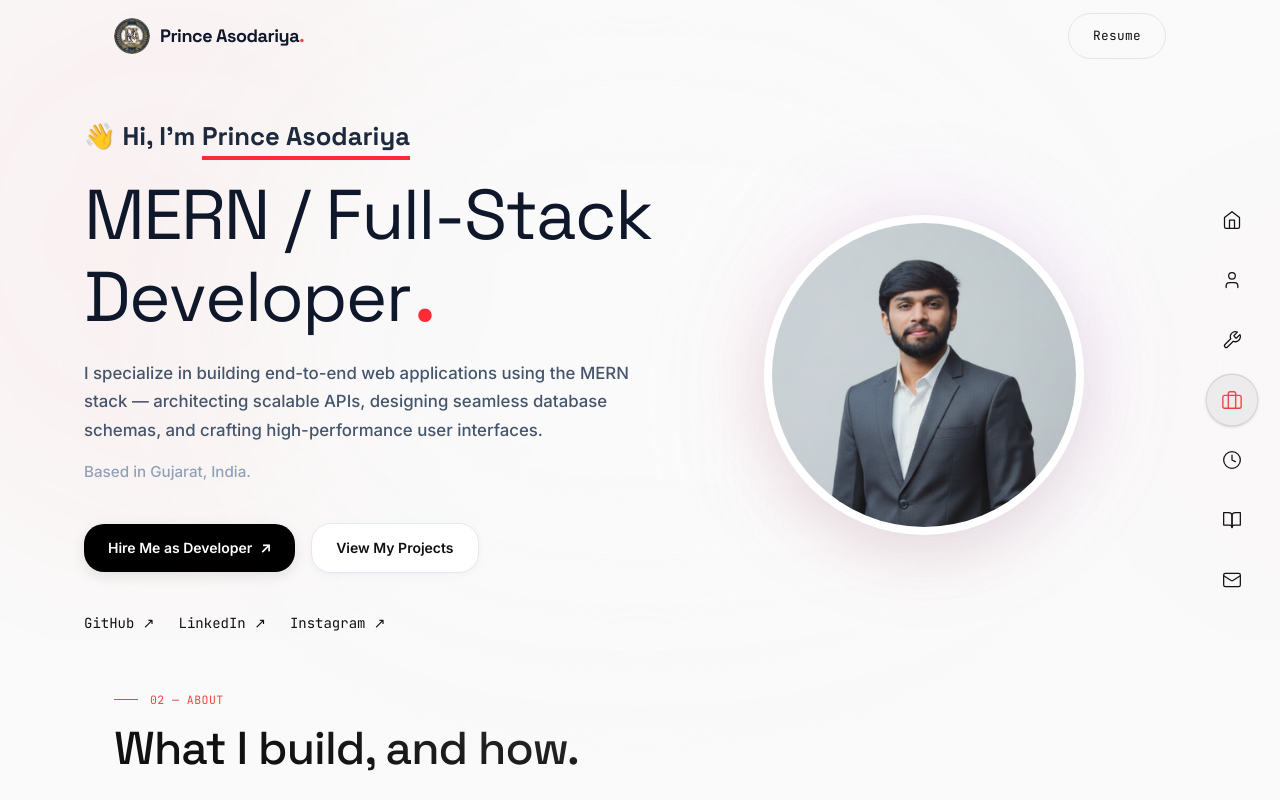
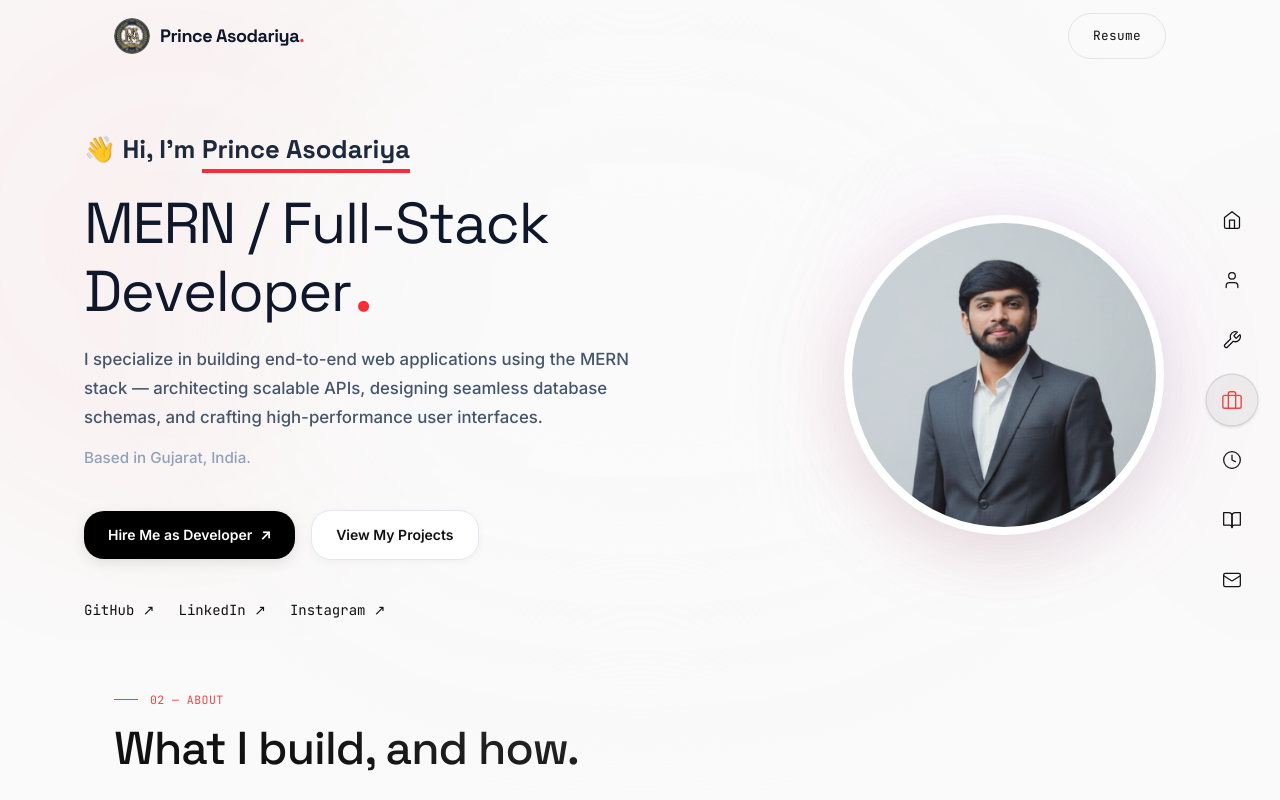
Before and after one commit to princeasodariya13/Prince-Asodariya, a Next.js app: page / in a window 1280 px wide. Shown: the top 800 px of the page. Built offline with nearby package versions, Linux system fonts and the light colour scheme.

Commit message:
feat: add Hero section with interactive background and variable typography components

```diff
--- a/components/Hero.tsx
+++ b/components/Hero.tsx
@@ -48,7 +48,7 @@ export default function Hero() {
       {/* Soft Glow behind text to ensure legibility against the grid */}
       <div className="absolute top-1/2 left-1/2 -translate-x-1/2 -translate-y-1/2 w-full max-w-[800px] h-[600px] bg-bg-primary/90 blur-[100px] rounded-full pointer-events-none z-[5]" />
 
-      <div className="w-full max-w-[1240px] mx-auto px-[clamp(1.25rem,5vw,4rem)] relative z-10 grid lg:grid-cols-[1.3fr_0.7fr] gap-12 lg:gap-4 items-center">
+      <div className="w-full max-w-[1240px] mx-auto px-[clamp(1.25rem,5vw,4rem)] relative z-10 grid lg:grid-cols-[1fr_auto] gap-12 lg:gap-8 items-center">
         {/* Left Column - Text Content */}
         <div className="pr-0 lg:pr-8">
           <Reveal>
@@ -60,9 +60,9 @@ export default function Hero() {
           <Reveal delay={80}>
             <h1
               ref={containerRef}
-              className="font-display text-[clamp(2.75rem,5.5vw,5.5rem)] font-extrabold leading-[1.05] tracking-tight text-slate-900"
+              className="font-display text-[clamp(2.5rem,4.5vw,4.75rem)] font-extrabold leading-[1.05] tracking-tight text-slate-900"
             >
-              <div className="block">
+              <div className="block md:whitespace-nowrap">
                 <VariableProximity
                   label="MERN / Full-Stack"
                   className="variable-proximity-demo inline"
@@ -73,7 +73,7 @@ export default function Hero() {
                   falloff="linear"
                 />
               </div>
-              <div className="flex items-baseline mt-2">
+              <div className="flex items-baseline mt-2 md:whitespace-nowrap">
                 <VariableProximity
                   label="Developer"
                   className="variable-proximity-demo inline"
@@ -161,8 +161,8 @@ export default function Hero() {
 
         {/* Right Column - Profile Image */}
         <Reveal delay={400}>
-          <div className="hidden lg:flex justify-start lg:-translate-x-8 xl:-translate-x-12 items-center relative w-full">
-            <div className="relative w-[280px] h-[280px] xl:w-[320px] xl:h-[320px]">
+          <div className="hidden lg:flex justify-center lg:justify-start lg:-translate-x-4 xl:-translate-x-8 items-center relative w-full">
+            <div className="relative w-[280px] h-[280px] xl:w-[320px] xl:h-[320px] shrink-0">
               {/* Soft White Outer Glow */}
               <div className="absolute inset-[-40px] bg-white/40 rounded-full blur-[60px] pointer-events-none" />
               {/* Subtle Color Pulse */}
```
